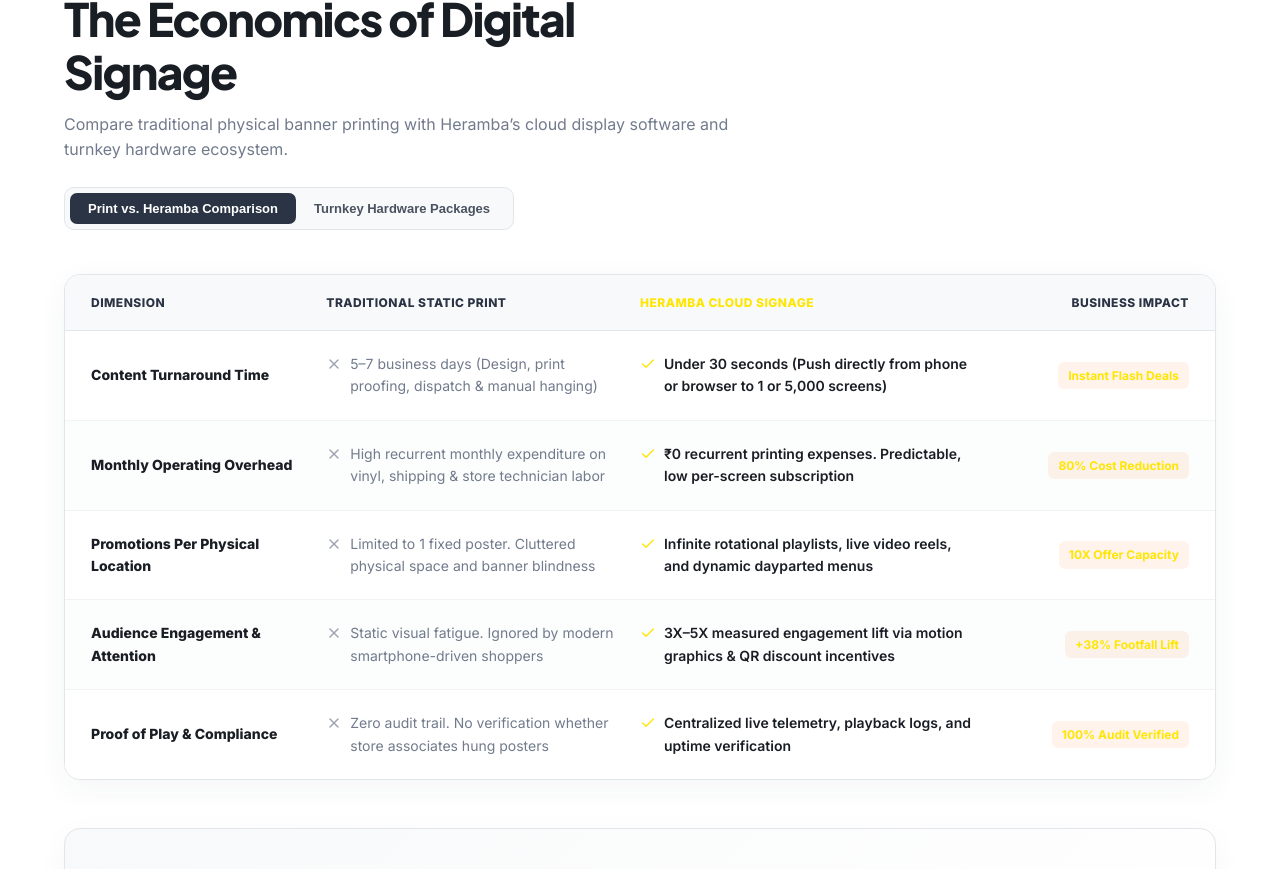
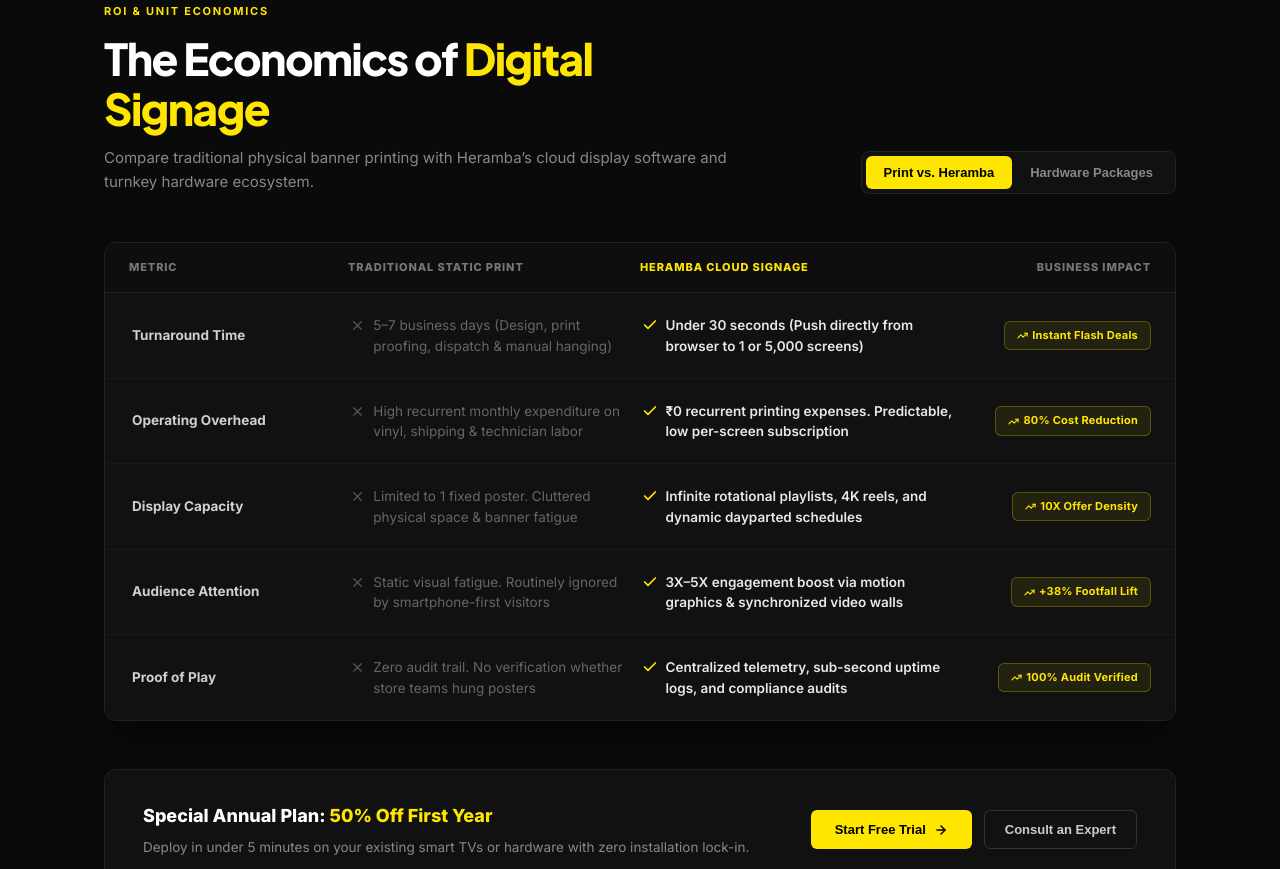
Before and after one commit to tanishka019/Heramba, a Next.js app: page / in a window 1280 px wide. Shown: the part 2031-2900 px from the top of the page. Built offline with nearby package versions, Linux system fonts and the light colour scheme.

Commit message:
refactor(advantages): redesign Economics section to yellow/black with sleek row & card hover effects

```diff
--- a/src/components/AdvantagesSection.tsx
+++ b/src/components/AdvantagesSection.tsx
@@ -6,7 +6,8 @@ import {
   ArrowRight,
   Tv,
   Layers,
-  Sun
+  Sun,
+  TrendingUp
 } from 'lucide-react';
 
 export const AdvantagesSection: React.FC<{ onOpenTrial: () => void; onOpenContact: () => void }> = ({
@@ -14,36 +15,37 @@ export const AdvantagesSection: React.FC<{ onOpenTrial: () => void; onOpenContac
   onOpenContact
 }) => {
   const [activeTab, setActiveTab] = useState<'comparison' | 'hardware'>('comparison');
+  const [hoveredRow, setHoveredRow] = useState<number | null>(null);
 
   const comparisonRows = [
     {
-      metric: 'Content Turnaround Time',
+      metric: 'Turnaround Time',
       print: '5–7 business days (Design, print proofing, dispatch & manual hanging)',
-      heramba: 'Under 30 seconds (Push directly from phone or browser to 1 or 5,000 screens)',
+      heramba: 'Under 30 seconds (Push directly from browser to 1 or 5,000 screens)',
       impact: 'Instant Flash Deals'
     },
     {
-      metric: 'Monthly Operating Overhead',
-      print: 'High recurrent monthly expenditure on vinyl, shipping & store technician labor',
+      metric: 'Operating Overhead',
+      print: 'High recurrent monthly expenditure on vinyl, shipping & technician labor',
       heramba: '₹0 recurrent printing expenses. Predictable, low per-screen subscription',
       impact: '80% Cost Reduction'
     },
     {
-      metric: 'Promotions Per Physical Location',
-      print: 'Limited to 1 fixed poster. Cluttered physical space and banner blindness',
-      heramba: 'Infinite rotational playlists, live video reels, and dynamic dayparted menus',
-      impact: '10X Offer Capacity'
+      metric: 'Display Capacity',
+      print: 'Limited to 1 fixed poster. Cluttered physical space & banner fatigue',
+      heramba: 'Infinite rotational playlists, 4K reels, and dynamic dayparted schedules',
+      impact: '10X Offer Density'
     },
     {
-      metric: 'Audience Engagement & Attention',
-      print: 'Static visual fatigue. Ignored by modern smartphone-driven shoppers',
-      heramba: '3X–5X measured engagement lift via motion graphics & QR discount incentives',
+      metric: 'Audience Attention',
+      print: 'Static visual fatigue. Routinely ignored by smartphone-first visitors',
+      heramba: '3X–5X engagement boost via motion graphics & synchronized video walls',
       impact: '+38% Footfall Lift'
     },
     {
-      metric: 'Proof of Play & Compliance',
-      print: 'Zero audit trail. No verification whether store associates hung posters',
-      heramba: 'Centralized live telemetry, playback logs, and uptime verification',
+      metric: 'Proof of Play',
+      print: 'Zero audit trail. No verification whether store teams hung posters',
+      heramba: 'Centralized telemetry, sub-second uptime logs, and compliance audits',
       impact: '100% Audit Verified'
     }
   ];
@@ -54,31 +56,34 @@ export const AdvantagesSection: React.FC<{ onOpenTrial: () => void; onOpenContac
       tag: 'Plug & Play Retail',
       spec: '43" to 65" • 4K UHD • Tempered Glass Bezel',
       desc: 'Slim floor-standing kiosks engineered for high-footfall entrances, mall atriums, and hotel lobbies with integrated lockable wheels.',
-      icon: <Tv size={22} color="#FFE600" />
+      icon: <Tv size={22} />
     },
     {
       title: 'High-Brightness Window Displays',
       tag: 'Sunlight Readable',
       spec: '3,500+ Nits • Thermal Management • 24/7 Duty',
       desc: 'Ultra-bright commercial panels designed to cut through direct harsh sunlight and glaring reflections for street-facing storefronts.',
-      icon: <Sun size={22} color="#2B3445" />
+      icon: <Sun size={22} />
     },
     {
       title: 'Synchronized Multi-Screen Video Walls',
       tag: 'Enterprise Showrooms',
       spec: '0.88mm Bezel • Daisy-Chain 4K • Cloud Canvas',
       desc: 'Seamless multi-panel canvas that transforms airport concourses and corporate flagship lobbies into synchronized visual experiences.',
-      icon: <Layers size={22} color="#FFE600" />
+      icon: <Layers size={22} />
     }
   ];
 
   return (
     <section id="advantages" style={{
-      backgroundColor: '#FFFFFF',
-      padding: '100px 0',
-      borderBottom: '1px solid #E2E5EA'
+      backgroundColor: '#0A0A0A',
+      color: '#FFFFFF',
+      padding: '110px 0',
+      borderTop: '1px solid #1A1A1A',
+      borderBottom: '1px solid #1A1A1A',
+      position: 'relative'
     }}>
-      <div className="container">
+      <div className="container" style={{ maxWidth: '1120px', margin: '0 auto', padding: '0 24px' }}>
 
         {/* Header with Switcher Tabs */}
         <div style={{
@@ -87,63 +92,73 @@ export const AdvantagesSection: React.FC<{ onOpenTrial: () => void; onOpenContac
           justifyContent: 'space-between',
           flexWrap: 'wrap',
           gap: '24px',
-          marginBottom: '44px'
+          marginBottom: '48px'
         }}>
-          <div style={{ maxWidth: '680px' }}>
+          <div style={{ maxWidth: '640px' }}>
+            <p style={{
+              fontSize: '11px',
+              fontWeight: 700,
+              letterSpacing: '0.16em',
+              textTransform: 'uppercase',
+              color: '#FFE600',
+              marginBottom: '12px'
+            }}>
+              ROI & Unit Economics
+            </p>
             <h2 style={{
-              fontSize: 'clamp(32px, 4.4vw, 46px)',
+              fontSize: 'clamp(28px, 4vw, 44px)',
               fontWeight: 800,
-              color: '#191D24',
+              color: '#FFFFFF',
               letterSpacing: '-0.035em',
               lineHeight: 1.15,
-              marginBottom: '14px'
+              marginBottom: '12px'
             }}>
-              The Economics of Digital Signage
+              The Economics of <span style={{ color: '#FFE600' }}>Digital Signage</span>
             </h2>
-            <p style={{ fontSize: '16px', color: '#717B8C', lineHeight: 1.6, margin: 0 }}>
+            <p style={{ fontSize: '15px', color: '#888888', lineHeight: 1.6, margin: 0 }}>
               Compare traditional physical banner printing with Heramba’s cloud display software and turnkey hardware ecosystem.
             </p>
           </div>
 
-          {/* Toggle pill */}
+          {/* Minimal Tab Switcher */}
           <div style={{
             display: 'inline-flex',
-            backgroundColor: '#F8F9FA',
-            padding: '5px',
-            borderRadius: '10px',
-            border: '1px solid #E2E5EA'
+            backgroundColor: '#111111',
+            padding: '4px',
+            borderRadius: '8px',
+            border: '1px solid #222222'
           }}>
             <button
               onClick={() => setActiveTab('comparison')}
               style={{
-                padding: '8px 18px',
-                borderRadius: '7px',
+                padding: '9px 18px',
+                borderRadius: '6px',
                 border: 'none',
-                backgroundColor: activeTab === 'comparison' ? '#2B3445' : 'transparent',
-                color: activeTab === 'comparison' ? '#FFFFFF' : '#4A5260',
+                backgroundColor: activeTab === 'comparison' ? '#FFE600' : 'transparent',
+                color: activeTab === 'comparison' ? '#000000' : '#888888',
                 fontSize: '13px',
                 fontWeight: 700,
                 cursor: 'pointer',
-                transition: 'all 0.15s ease'
+                transition: 'all 0.18s ease'
               }}
             >
-              Print vs. Heramba Comparison
+              Print vs. Heramba
             </button>
             <button
               onClick={() => setActiveTab('hardware')}
               style={{
-                padding: '8px 18px',
-                borderRadius: '7px',
+                padding: '9px 18px',
+                borderRadius: '6px',
                 border: 'none',
-                backgroundColor: activeTab === 'hardware' ? '#2B3445' : 'transparent',
-                color: activeTab === 'hardware' ? '#FFFFFF' : '#4A5260',
+                backgroundColor: activeTab === 'hardware' ? '#FFE600' : 'transparent',
+                color: activeTab === 'hardware' ? '#000000' : '#888888',
                 fontSize: '13px',
                 fontWeight: 700,
                 cursor: 'pointer',
-                transition: 'all 0.15s ease'
+                transition: 'all 0.18s ease'
               }}
             >
-              Turnkey Hardware Packages
+              Hardware Packages
             </button>
           </div>
         </div>
@@ -151,75 +166,116 @@ export const AdvantagesSection: React.FC<{ onOpenTrial: () => void; onOpenContac
         {/* VIEW 1: COMPARISON TABLE */}
         {activeTab === 'comparison' && (
           <div style={{
-            backgroundColor: '#FFFFFF',
-            border: '1px solid #E2E5EA',
-            borderRadius: '16px',
+            backgroundColor: '#111111',
+            border: '1px solid #222222',
+            borderRadius: '12px',
             overflow: 'hidden',
-            boxShadow: '0 8px 30px rgba(43, 52, 69, 0.05)',
-            marginBottom: '48px'
+            marginBottom: '48px',
+            boxShadow: '0 20px 40px rgba(0, 0, 0, 0.4)'
           }}>
             {/* Table Header */}
             <div style={{
               display: 'grid',
               gridTemplateColumns: '1.2fr 1.6fr 1.8fr 1fr',
-              padding: '18px 26px',
-              backgroundColor: '#F8F9FA',
-              borderBottom: '1px solid #E2E5EA',
-              fontSize: '12px',
+              padding: '16px 24px',
+              backgroundColor: '#0E0E0E',
+              borderBottom: '1px solid #1F1F1F',
+              fontSize: '11px',
               fontWeight: 800,
-              color: '#2B3445',
-              letterSpacing: '0.04em',
+              color: '#777777',
+              letterSpacing: '0.08em',
               textTransform: 'uppercase'
             }} id="comp-table-header">
-              <div>Dimension</div>
+              <div>Metric</div>
               <div>Traditional Static Print</div>
               <div style={{ color: '#FFE600' }}>Heramba Cloud Signage</div>
               <div style={{ textAlign: 'right' }}>Business Impact</div>
             </div>
 
             {/* Table Rows */}
-            <div style={{ display: 'flex', flexDirection: 'column' }}>
-              {comparisonRows.map((row, idx) => (
+            <div>
+              {comparisonRows.map((row, idx) => {
+                const isHovered = hoveredRow === idx;
+                return (
                   <div
                     key={idx}
+                    onMouseEnter={() => setHoveredRow(idx)}
+                    onMouseLeave={() => setHoveredRow(null)}
                     style={{
                       display: 'grid',
                       gridTemplateColumns: '1.2fr 1.6fr 1.8fr 1fr',
-                    padding: '22px 26px',
-                    borderBottom: idx < comparisonRows.length - 1 ? '1px solid #F1F3F5' : 'none',
+                      padding: '22px 24px',
+                      borderBottom: idx < comparisonRows.length - 1 ? '1px solid #1A1A1A' : 'none',
                       alignItems: 'center',
-                    backgroundColor: idx % 2 === 0 ? '#FFFFFF' : '#FCFDFD',
-                    fontSize: '14px'
+                      backgroundColor: isHovered ? '#161616' : '#111111',
+                      borderLeft: isHovered ? '3px solid #FFE600' : '3px solid transparent',
+                      transition: 'all 0.2s cubic-bezier(0.16, 1, 0.3, 1)',
+                      fontSize: '13.5px',
+                      cursor: 'default'
                     }}
-                  id={`comp-row-${idx}`}
                     className="comp-table-row"
                   >
-                  <div style={{ fontWeight: 800, color: '#191D24', paddingRight: '12px' }}>
+                    {/* Metric */}
+                    <div style={{
+                      fontWeight: 700,
+                      color: isHovered ? '#FFFFFF' : '#D0D0D0',
+                      paddingRight: '12px',
+                      transition: 'color 0.18s ease'
+                    }}>
                       {row.metric}
                     </div>
-                  <div style={{ color: '#717B8C', paddingRight: '16px', display: 'flex', alignItems: 'flex-start', gap: '8px' }}>
-                    <X size={16} color="#9CA3AF" style={{ flexShrink: 0, marginTop: '3px' }} />
+
+                    {/* Print (Drawback) */}
+                    <div style={{
+                      color: '#666666',
+                      paddingRight: '16px',
+                      display: 'flex',
+                      alignItems: 'flex-start',
+                      gap: '8px',
+                      lineHeight: 1.5
+                    }}>
+                      <X size={15} color="#555555" style={{ flexShrink: 0, marginTop: '3px' }} />
                       <span>{row.print}</span>
                     </div>
-                  <div style={{ color: '#191D24', fontWeight: 600, paddingRight: '16px', display: 'flex', alignItems: 'flex-start', gap: '8px' }}>
-                    <Check size={16} color="#FFE600" style={{ flexShrink: 0, marginTop: '3px' }} />
+
+                    {/* Heramba Advantage */}
+                    <div style={{
+                      color: isHovered ? '#FFFFFF' : '#E8E8E8',
+                      fontWeight: 600,
+                      paddingRight: '16px',
+                      display: 'flex',
+                      alignItems: 'flex-start',
+                      gap: '8px',
+                      lineHeight: 1.5,
+                      transition: 'color 0.18s ease'
+                    }}>
+                      <Check size={16} color="#FFE600" strokeWidth={2.5} style={{ flexShrink: 0, marginTop: '2px' }} />
                       <span>{row.heramba}</span>
                     </div>
+
+                    {/* Business Impact Pill */}
                     <div style={{ textAlign: 'right' }}>
                       <span style={{
-                      display: 'inline-block',
-                      padding: '4px 10px',
+                        display: 'inline-flex',
+                        alignItems: 'center',
+                        gap: '4px',
+                        padding: '5px 12px',
                         borderRadius: '6px',
-                      backgroundColor: 'rgba(255, 119, 42, 0.09)',
+                        backgroundColor: isHovered ? 'rgba(255, 230, 0, 0.15)' : 'rgba(255, 230, 0, 0.08)',
                         color: '#FFE600',
-                      fontSize: '12px',
-                      fontWeight: 700
+                        border: isHovered ? '1px solid #FFE600' : '1px solid rgba(255, 230, 0, 0.25)',
+                        fontSize: '11px',
+                        fontWeight: 700,
+                        letterSpacing: '0.02em',
+                        transition: 'all 0.18s ease'
                       }}>
+                        <TrendingUp size={11} strokeWidth={2.5} />
                         {row.impact}
                       </span>
                     </div>
                   </div>
-              ))}
+                );
+              })}
             </div>
           </div>
         )}
@@ -229,30 +285,43 @@ export const AdvantagesSection: React.FC<{ onOpenTrial: () => void; onOpenContac
           <div style={{
             display: 'grid',
             gridTemplateColumns: 'repeat(3, 1fr)',
-            gap: '24px',
+            gap: '18px',
             marginBottom: '48px'
           }} id="hardware-cards">
             {hardwareHighlights.map((hw, idx) => (
               <div
                 key={idx}
-                className="light-card"
+                className="hw-card"
                 style={{
-                  padding: '32px 28px',
-                  borderRadius: '16px',
-                  backgroundColor: '#FFFFFF',
-                  borderColor: '#E2E5EA',
+                  padding: '30px 26px',
+                  borderRadius: '12px',
+                  backgroundColor: '#111111',
+                  border: '1px solid #222222',
                   display: 'flex',
                   flexDirection: 'column',
                   gap: '16px',
-                  boxShadow: '0 4px 16px rgba(43, 52, 69, 0.04)'
+                  transition: 'all 0.25s cubic-bezier(0.16, 1, 0.3, 1)',
+                  cursor: 'pointer'
+                }}
+                onMouseEnter={e => {
+                  e.currentTarget.style.borderColor = '#FFE600';
+                  e.currentTarget.style.transform = 'translateY(-4px)';
+                  e.currentTarget.style.boxShadow = '0 16px 36px rgba(0, 0, 0, 0.5), 0 0 20px rgba(255, 230, 0, 0.08)';
+                }}
+                onMouseLeave={e => {
+                  e.currentTarget.style.borderColor = '#222222';
+                  e.currentTarget.style.transform = 'translateY(0)';
+                  e.currentTarget.style.boxShadow = 'none';
                 }}
               >
                 <div style={{ display: 'flex', alignItems: 'center', justifyContent: 'space-between' }}>
                   <div style={{
-                    width: '44px',
-                    height: '44px',
-                    borderRadius: '10px',
-                    backgroundColor: idx % 2 === 0 ? 'rgba(255, 119, 42, 0.09)' : 'rgba(43, 52, 69, 0.08)',
+                    width: '42px',
+                    height: '42px',
+                    borderRadius: '8px',
+                    backgroundColor: 'rgba(255, 230, 0, 0.1)',
+                    border: '1px solid rgba(255, 230, 0, 0.25)',
+                    color: '#FFE600',
                     display: 'flex',
                     alignItems: 'center',
                     justifyContent: 'center'
@@ -261,9 +330,9 @@ export const AdvantagesSection: React.FC<{ onOpenTrial: () => void; onOpenContac
                   </div>
                   <span style={{
                     fontSize: '11px',
-                    fontWeight: 800,
-                    color: '#717B8C',
-                    letterSpacing: '0.04em',
+                    fontWeight: 700,
+                    color: '#888888',
+                    letterSpacing: '0.06em',
                     textTransform: 'uppercase'
                   }}>
                     {hw.tag}
@@ -271,13 +340,13 @@ export const AdvantagesSection: React.FC<{ onOpenTrial: () => void; onOpenContac
                 </div>
 
                 <div>
-                  <h3 style={{ fontSize: '18px', fontWeight: 800, color: '#191D24', marginBottom: '6px' }}>
+                  <h3 style={{ fontSize: '17px', fontWeight: 700, color: '#FFFFFF', marginBottom: '6px' }}>
                     {hw.title}
                   </h3>
-                  <div style={{ fontSize: '12px', fontWeight: 700, color: '#FFE600', marginBottom: '12px' }}>
+                  <div style={{ fontSize: '12px', fontWeight: 600, color: '#FFE600', marginBottom: '10px' }}>
                     {hw.spec}
                   </div>
-                  <p style={{ fontSize: '13.5px', color: '#4A5260', lineHeight: 1.55, margin: 0 }}>
+                  <p style={{ fontSize: '13px', color: '#888888', lineHeight: 1.6, margin: 0 }}>
                     {hw.desc}
                   </p>
                 </div>
@@ -286,51 +355,77 @@ export const AdvantagesSection: React.FC<{ onOpenTrial: () => void; onOpenContac
           </div>
         )}
 
-        {/* Call to Action Banner */}
+        {/* Minimal Dark Call to Action Banner */}
         <div style={{
-          background: 'linear-gradient(135deg, #F8F9FA 0%, #FFFFFF 100%)',
-          border: '1px solid #E2E5EA',
-          borderRadius: '16px',
-          padding: '36px 42px',
+          backgroundColor: '#111111',
+          border: '1px solid #222222',
+          borderRadius: '12px',
+          padding: '32px 38px',
           display: 'flex',
           alignItems: 'center',
           justifyContent: 'space-between',
           flexWrap: 'wrap',
-          gap: '24px',
-          boxShadow: '0 8px 30px rgba(43, 52, 69, 0.04)'
+          gap: '24px'
         }}>
           <div>
-            <div style={{ fontSize: '22px', fontWeight: 800, color: '#191D24', marginBottom: '6px' }}>
-              Special Annual Plan Offer: 50% Off On Your First Year
+            <div style={{ fontSize: '18px', fontWeight: 800, color: '#FFFFFF', marginBottom: '6px' }}>
+              Special Annual Plan: <span style={{ color: '#FFE600' }}>50% Off First Year</span>
             </div>
-            <div style={{ fontSize: '14px', color: '#717B8C' }}>
-              Deploy in under 5 minutes on your existing smart TVs or commercial displays with zero hardware investment.
+            <div style={{ fontSize: '13.5px', color: '#888888' }}>
+              Deploy in under 5 minutes on your existing smart TVs or hardware with zero installation lock-in.
             </div>
           </div>
 
           <div style={{ display: 'flex', gap: '12px', flexWrap: 'wrap' }}>
             <button
               onClick={onOpenTrial}
-              className="btn btn-primary"
               style={{
-                padding: '12px 28px',
+                padding: '11px 24px',
                 backgroundColor: '#FFE600',
-                color: '#FFFFFF',
-                borderRadius: '8px',
-                fontWeight: 700
+                color: '#000000',
+                borderRadius: '6px',
+                fontWeight: 700,
+                fontSize: '13px',
+                border: 'none',
+                cursor: 'pointer',
+                display: 'inline-flex',
+                alignItems: 'center',
+                gap: '8px',
+                transition: 'all 0.18s ease'
+              }}
+              onMouseEnter={e => {
+                e.currentTarget.style.backgroundColor = '#F5DC00';
+                e.currentTarget.style.transform = 'translateY(-1px)';
+              }}
+              onMouseLeave={e => {
+                e.currentTarget.style.backgroundColor = '#FFE600';
+                e.currentTarget.style.transform = 'translateY(0)';
               }}
             >
               <span>Start Free Trial</span>
-              <ArrowRight size={15} />
+              <ArrowRight size={14} strokeWidth={2.5} />
             </button>
             <button
               onClick={onOpenContact}
-              className="btn btn-secondary"
               style={{
-                borderColor: '#2B3445',
-                color: '#2B3445',
-                borderRadius: '8px',
-                fontWeight: 700
+                borderColor: '#333333',
+                color: '#CCCCCC',
+                backgroundColor: 'transparent',
+                border: '1px solid #333333',
+                borderRadius: '6px',
+                padding: '11px 20px',
+                fontWeight: 600,
+                fontSize: '13px',
+                cursor: 'pointer',
+                transition: 'all 0.18s ease'
+              }}
+              onMouseEnter={e => {
+                e.currentTarget.style.borderColor = '#FFE600';
+                e.currentTarget.style.color = '#FFE600';
+              }}
+              onMouseLeave={e => {
+                e.currentTarget.style.borderColor = '#333333';
+                e.currentTarget.style.color = '#CCCCCC';
               }}
             >
               Consult an Expert
```
Lines whose indentation alone changed are shown as unchanged.
